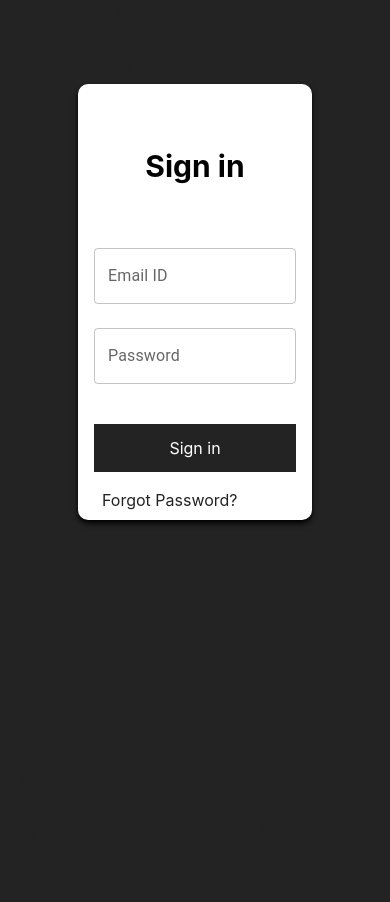
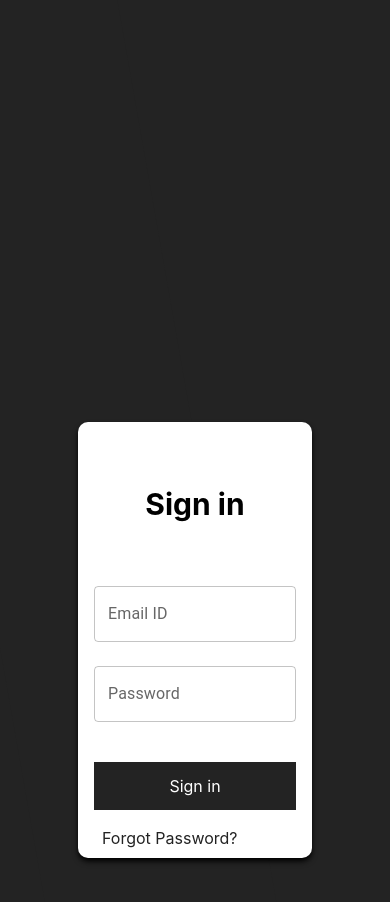
Before and after one commit to anantbansa1/ProjectPluton, a React (Create React App) app: page / in a window 390 px wide. Shown: the top 902 px of the page. Built offline with nearby package versions, Linux system fonts and the light colour scheme.

Commit message:
alksdljf

```diff
--- a/src/components/Login.js
+++ b/src/components/Login.js
@@ -11,9 +11,9 @@ function Login() {
   }
   return (
     <div>
-      <div className="sm:bg-[#a7c7e7] sm:h-[100vh] lg:flex lg:justify-between sm:overflow-hidden max-[640px]: bg-[#232323] max-[640px]: h-[500vh]">
-        <div className="bg-[#232323] h-[100vh] z-0 scale-150 w-[39%] rotate-[-10deg]"></div>
-        <div className=" max-[1024px]:absolute top-[10%] left-[20%] px-4 items-end bg-white max-[1024px]:w-[40vw] max-[640px]:w-[60vw] lg:w-[28vw] lg:flex-col my-auto mx-auto lg:mr-[8vw] rounded-[10px] shadow-md shadow-black z-2  lg:flex">
+      <div className="sm:bg-[#a7c7e7] sm:h-[100vh] lg:flex lg:justify-between relative overflow-y-hidden max-[640px]: bg-[#232323] max-[640px]: h-[500vh]">
+        <div className="bg-[#232323] h-[100vh] z-0 scale-150 w-[39%] rotate-[-10deg] overflow-hidden"></div>
+        <div className=" max-[1024px]:absolute top-[10%] left-[20%] px-4 items-end bg-white max-[1024px]:w-[40vw] max-[640px]:w-[60vw] lg:w-[28vw] lg:flex-col my-auto mx-auto lg:mr-[8vw] rounded-[10px] shadow-md shadow-black z-2  lg:flex overflow-hidden">
           <div className="mx-auto my-16 text-center font-bold text-3xl">Sign in</div>
           <div className="mt-1 w-[100%]">
             <TextField
```
